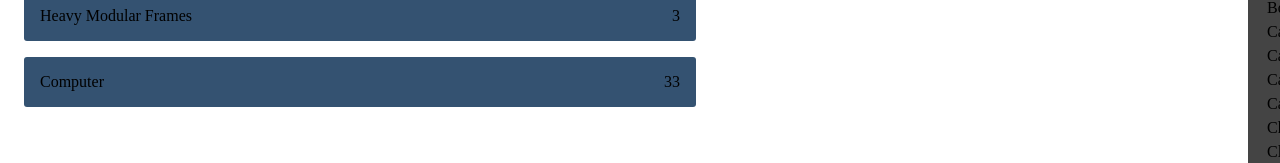
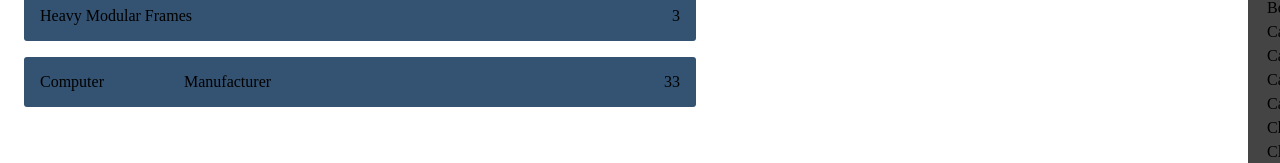
Before and after one commit to kenjura/satisfier, a React app: page / in a window 1280 px wide. Shown: the part 117-280 px from the top of the page. Built offline with nearby package versions, Linux system fonts and the light colour scheme; the HTML template or start-up script is replaced by a standard one.

Commit message:
0.5.2 - fixed a dumb error

```diff
--- a/package.json
+++ b/package.json
@@ -1,6 +1,6 @@
 {
   "name": "satisfier",
-  "version": "0.5.1",
+  "version": "0.5.2",
   "description": "satisfactory game helper",
   "main": "src/index.js",
   "scripts": {
--- a/src/components/Building.jsx
+++ b/src/components/Building.jsx
@@ -6,7 +6,7 @@ import './Building.scss';
 
 export default function Building(props) {
 	const building = useStore(state => state.buildings[props.recipe]);
-	const part = getPart(building.Recipe) || {};
+	const part = getPart(building.recipe) || {};
 
 	if (!building) return <div className="building">unknown building "{props.recipe}"</div>
 
```
Also changed, not shown: 1 other file (tests, documents, lock files or other folders).
